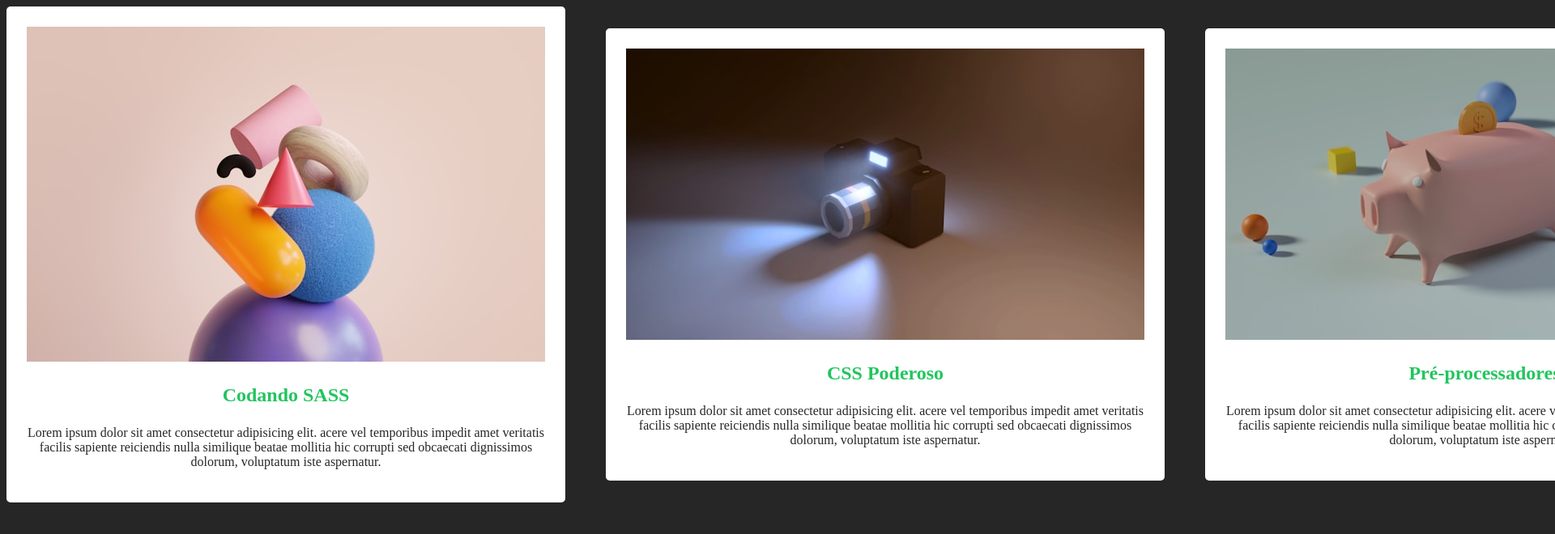
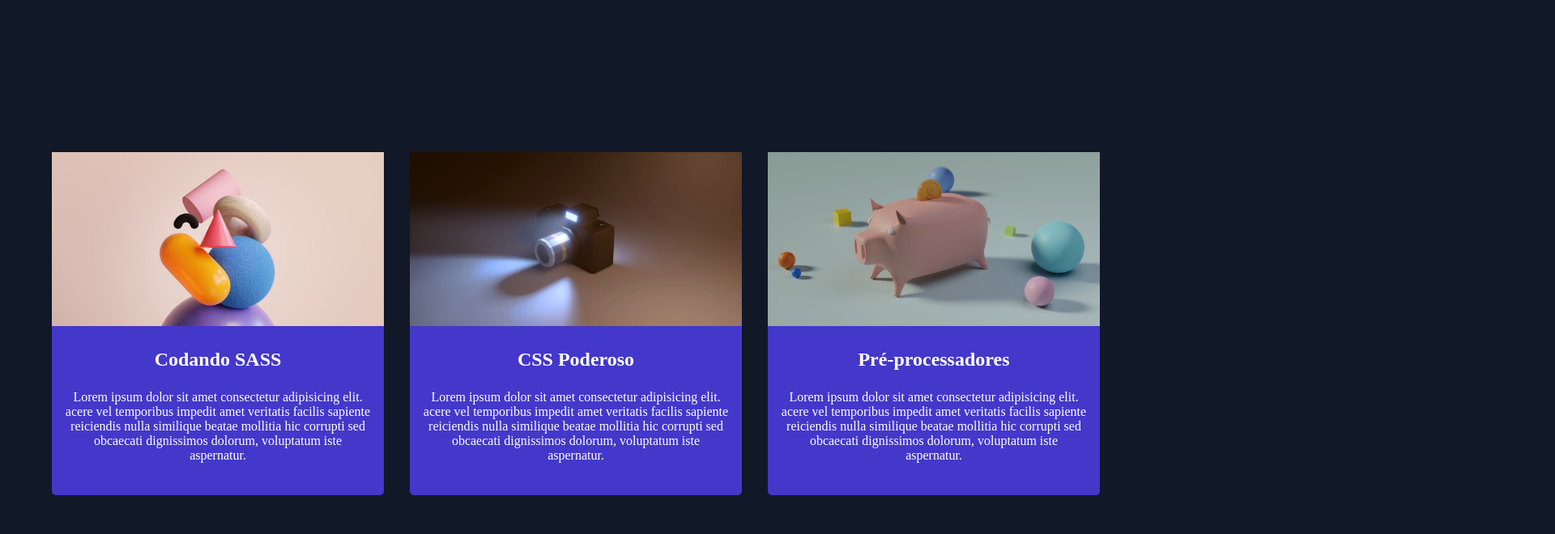
Before and after one commit to 370100961/iniciando-sass, a plain HTML site: page index.html in a window 1280 px wide. Shown: the top 660 px of the page at 81% size, 1920 px wide, since content can reach past the window. Drawn offline with Linux system fonts and the light colour scheme.

Commit message:
alteracoes aula 12 de mar

```diff
--- a/index.html
+++ b/index.html
@@ -8,6 +8,8 @@
     <link rel="stylesheet" href="css/style.css">
 </head>
 <body>
+
+    <div class="container">
         <div class="card">
             <div class="card-item">
                 <img src="images/img-01.jpg" alt="Imagem 01">
@@ -36,5 +38,7 @@
                     obcaecati dignissimos dolorum, voluptatum iste aspernatur.</p>
             </div>
         </div>
+    </div>
+
 </body>
 </html>
--- a/sass/_functions.scss
+++ b/sass/_functions.scss
@@ -1,4 +1,4 @@
 @function toRem($tamanhoPx){
-    $root: 16px;
+    $root: 16;
     @return $tamanhoPx / $root * 1rem;
 }
--- a/sass/_mixins.scss
+++ b/sass/_mixins.scss
@@ -10,3 +10,34 @@
     justify-items: center;
     gap: #{$tamanhoGap}px;
 }
+
+@mixin celular{
+    @media(max-width: 540px){
+        @content;
+    }
+}
+
+@mixin tablet{
+    @media(min-width: 541px) and (max-width: 768px){
+        @content;
+    }
+}
+
+@mixin breakpoints( $device ){
+    @if $device == "celular"{
+        @media(max-width: 540px){
+            @content;
+        }
+    }
+    @else if $device == "tablet"{
+        @media(min-width: 541px) and (max-width: 768px){
+            @content;
+        }
+    }
+
+    @else if $device == "desktop"{
+        @media(min-width: 769px){
+            @content;
+        }
+    }
+}
--- a/sass/_variables.scss
+++ b/sass/_variables.scss
@@ -1,3 +1,8 @@
 $color: #262626;
 $white: #ffffff;
+
+$bg: #111827;
+$card: #4b5563;
+$indigo: #4338ca;
+
 $green: #22c55e;
--- a/sass/style.scss
+++ b/sass/style.scss
@@ -3,25 +3,49 @@
 @use 'functions' as f;
 
 body{
-    background-color: var.$color;
+    background-color: var.$bg;
     color: var.$white;
+    margin: 0;
+    padding: 0;
+    font-family: 'sans-serif';
 }
 
-h3{
-    font-size: f.toRem(24px);
-    color: var.$green;
+.container{
+    width: 100%;
+    height: 100vh;
+    @include mx.flex();
+    justify-content: center;
 }
 
 .card{
-    @include mx.flexGap(50);
+    max-width: 90%;
+    @include mx.flexGap(32);
 
     &-item{
-        background-color: var.$white;
-        padding: 25px;
+        max-width: 410px;
+        background-color: var.$indigo;
         color: var.$color;
         border-radius: 5px;
         text-align: center;
         cursor: pointer;
+
+        img{
+            width: 410px;
+            height: 215px;
+            object-fit: cover;
+        }
+
+        h3{
+            font-size: f.toRem(24);
+            color: var.$white;
+        }
+        p{
+            color: var.$white;
+            padding: 0px 16px 24px;
+        }
+        //smartphone: 767px
+        //tablet: 768px ~ 1023px
+        //desktop: 1024px
     }
 }
 
```
Also changed, not shown: css/style.css, 1 other file. Lines whose indentation alone changed are shown as unchanged.
